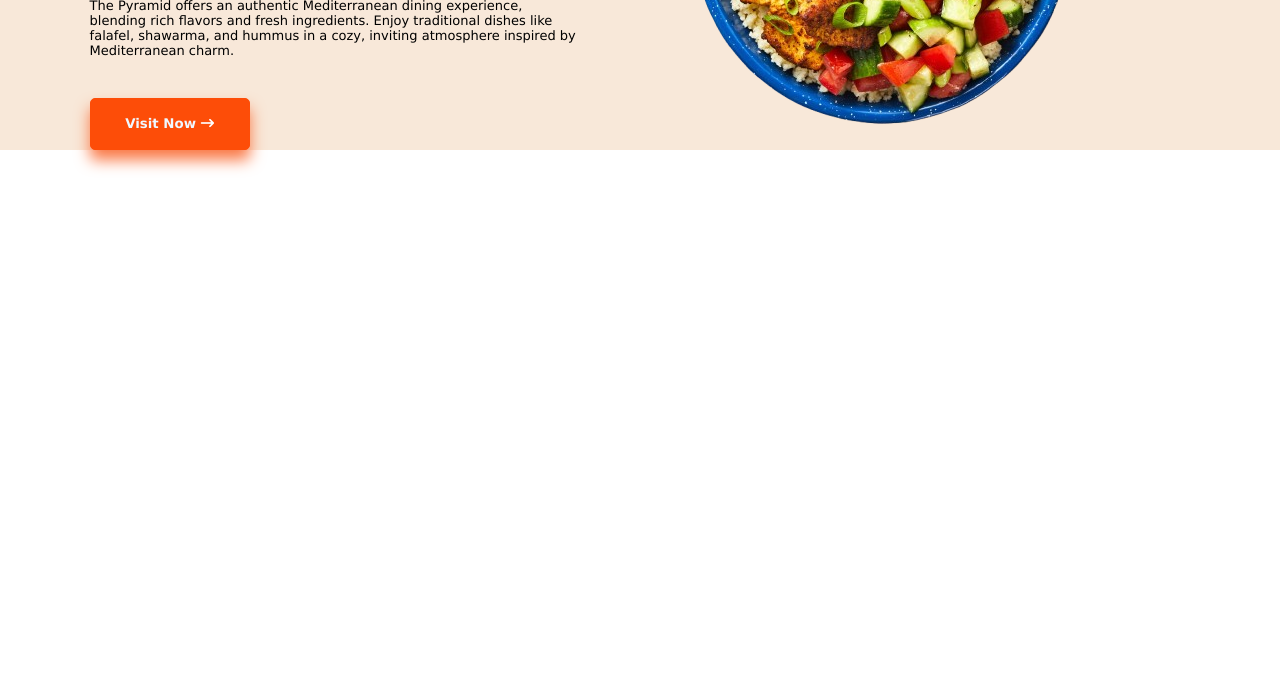
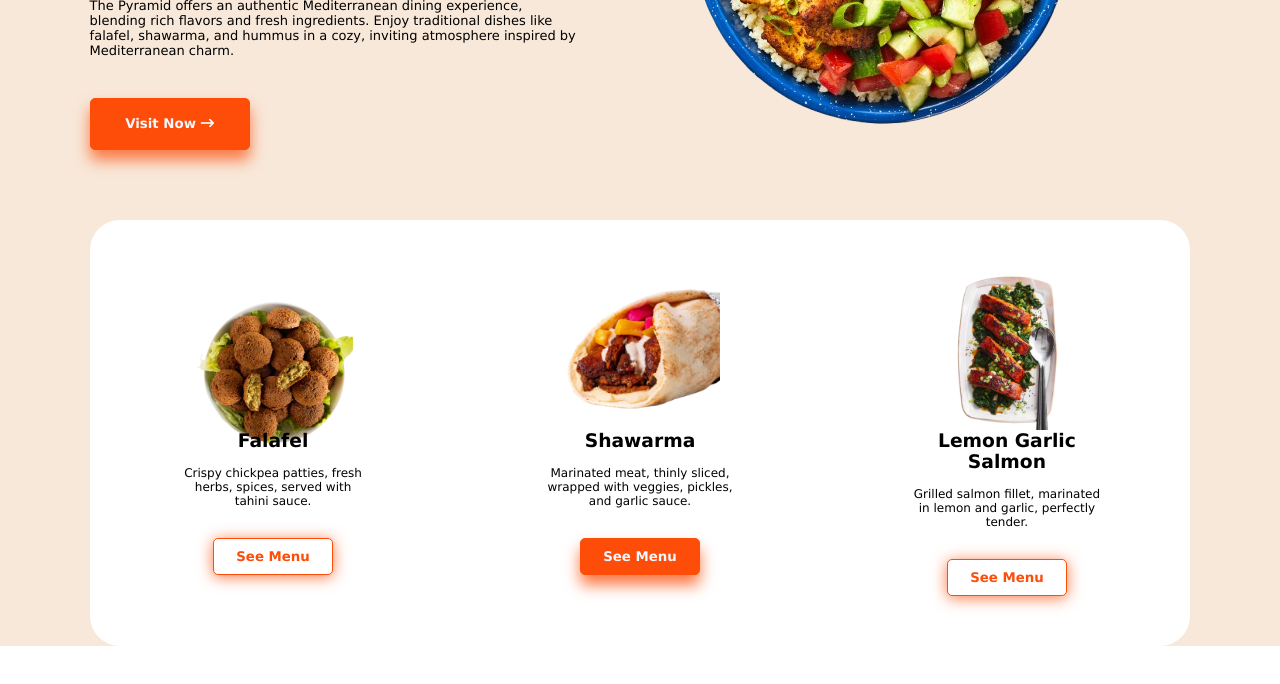
Before and after one commit to mtaqi04/Restaurant, a plain HTML site: page index.html in a window 1280 px wide. Shown: the part 382-1066 px from the top of the page. Before the commit the page ends 800 px from the top, so only its background shows below. Drawn offline with Linux system fonts and the light colour scheme.

Commit message:
Added the food menu on the body section and a few images.

```diff
--- a/index.html
+++ b/index.html
@@ -116,6 +116,33 @@
                 <img src="./images/food plate.png" alt="">
             </div>
         </div>
+
+        <div class="food-items">
+            <div class="item">
+                <div>
+                    <img src="./images/food_1.png" alt="falafel">
+                </div>
+                <h3>Falafel</h3>
+                <p>Crispy chickpea patties, fresh herbs, spices, served with tahini sauce.</p>
+                <button class="white_btn" >See Menu</button>
+            </div>
+            <div class="item">
+                <div>
+                    <img src="./images/food_2.png" alt="shawarma">
+                </div>
+                <h3>Shawarma</h3>
+                <p>Marinated meat, thinly sliced, wrapped with veggies, pickles, and garlic sauce.</p>
+                <button class="red_btn" >See Menu</button>
+            </div>
+            <div class="item">
+                <div>
+                    <img src="./images/food_3.png" alt="lemon garlic salmon">
+                </div>
+                <h3>Lemon Garlic Salmon</h3>
+                <p>Grilled salmon fillet, marinated in lemon and garlic, perfectly tender.</p>
+                <button class="white_btn" >See Menu</button>
+            </div>
+        </div>
     </div>
 
     <script src="app.js"></script>
--- a/style.css
+++ b/style.css
@@ -154,6 +154,62 @@
     color: rgb(253, 77, 8);
 }
 
+.food-items{
+    margin: 70px 0;
+    padding: 20px 0;
+    background-color: white;
+    border-radius: 30px;
+    display: flex;
+    justify-content: space-around;
+    flex-wrap: wrap;
+}
+
+.item {
+    width: 250px;
+    padding: 30px;
+    text-align: center;
+}
+
+.item div{
+    height: 160px;
+}
+
+.item img{
+    width: 160px;
+    margin-bottom: 15px;
+}
+
+.item p{
+    font-size: 12px;
+    margin-top: 15px;
+    margin-bottom: 10px;
+}
+
+.white_btn{
+    cursor: pointer;
+    margin-top: 20px;
+    width: 160px;
+    font-weight: bold;
+    color: rgb(253, 77, 8);
+    line-height: 50px;
+    border: 1px solid rgb(253, 77, 8);
+    background-color: white;
+    border-radius: 5px;
+    box-shadow: 0 2px 15px rgb(250, 120, 69);
+    transition: all 0.2s;
+}
+
+.white_btn:hover{
+    color: white;
+    background-color: rgb(253, 77, 8);
+    box-shadow: 0 10px 15px rgb(250, 120, 69);
+}
+
+.item .red_btn, .item .white_btn{
+    width: 120px;
+    line-height: 35px;
+}
+
 @media only screen and (max-width: 768px){
     .header .nav,.header .account{
         display: none;
```
Also changed, not shown: images/food_1.png (added), images/food_2.png (added), images/food_3.png (added).
